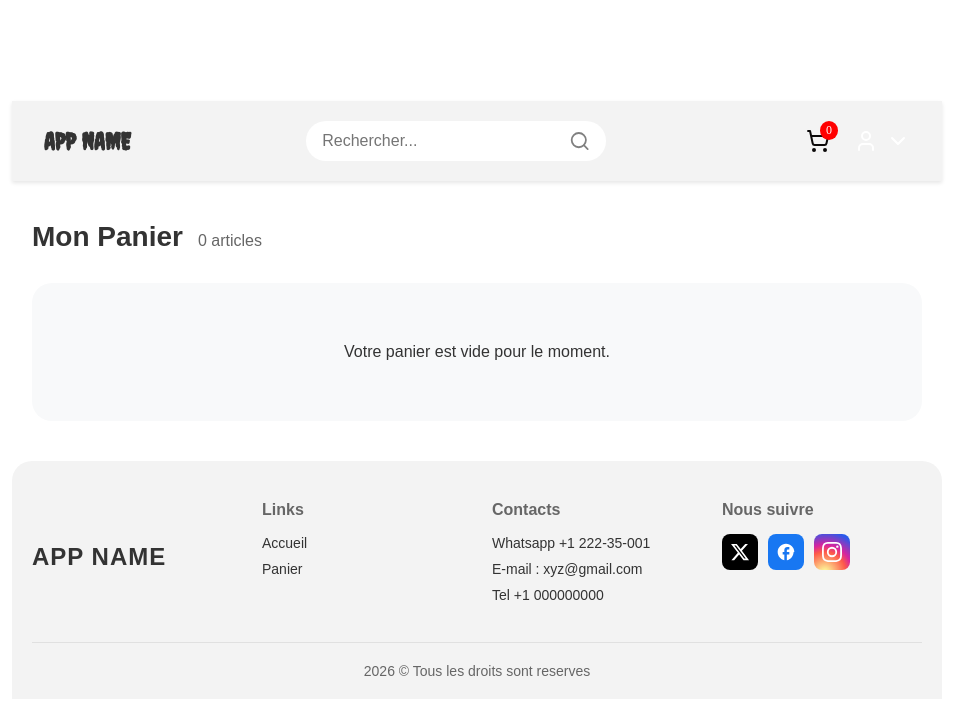
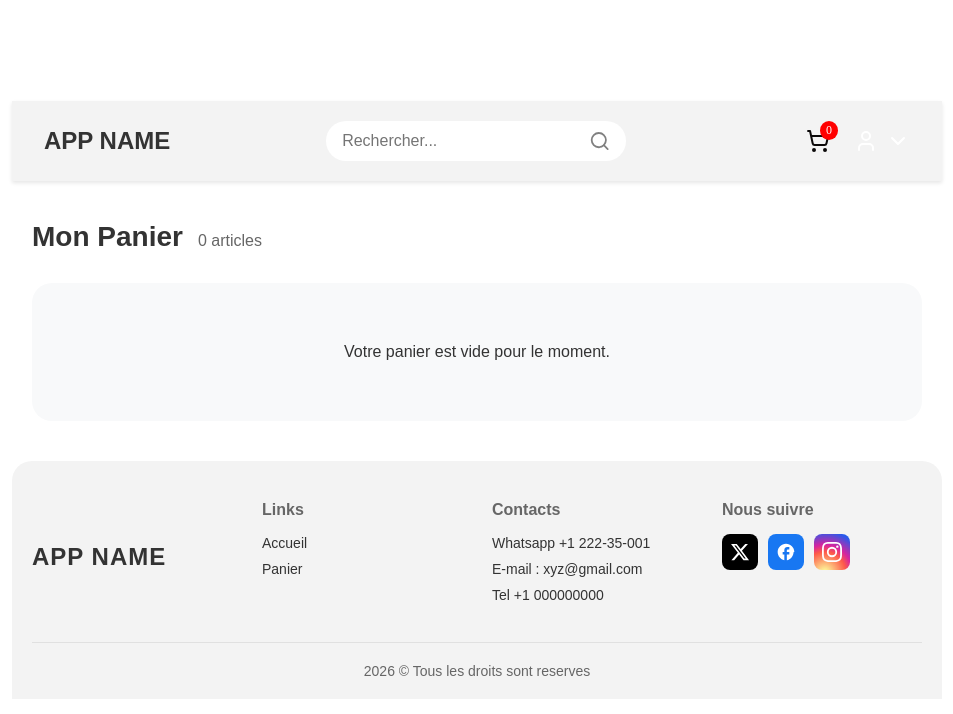
Before and after one commit to Niyomwungere-Richard/basic-vue-ecommerce, a Vue app: page /cart in a window 1280 px wide. Shown: the top 714 px of the page, without its empty margins (163-1116 px from the left). Built offline with nearby package versions, Linux system fonts and the light colour scheme.

Commit message:
fix: update Navbar styles for consistency and improve CartPage item quantity method

```diff
--- a/src/components/Navbar.vue
+++ b/src/components/Navbar.vue
@@ -135,9 +135,9 @@ export default {
 .nom {
     font-size: 1.5rem;
     font-weight: bold;
-     font-family: 'Creepster', cursive;
-     color: #333;
-     margin: 0;
+    font-family: 'Arial', sans-serif;
+    color: #333;
+    margin: 0;
 }
 .utilisateur {
     color: white;
--- a/src/router.js
+++ b/src/router.js
@@ -5,8 +5,10 @@ import ProductsPage from "./views/ProductsPage.vue";
 const routes = [
     // { path: '', component: ... },
 
-    { path: '/', name: 'homepage',  component: ProductsPage },
+    { path: '/', name: 'homepage', component: ProductsPage },
     { path: '/cart', name: 'CartPage', component: CartPage },
+    {
+        path: '/product/:id',name: 'product-detail',component: ProductsPage}
 
 ]
 
--- a/src/views/CartPage.vue
+++ b/src/views/CartPage.vue
@@ -70,8 +70,8 @@ export default {
     return { cartStore };
   },
   methods: {
-    augmenterQuantite(item) {
-      this.cartStore.addToCart(item);
+    augmenterQuantite(items) {
+      this.cartStore.addToCart(items);
     },
     diminuerQuantite(productId) {
       this.cartStore.removeFromCart(productId);
@@ -96,6 +96,7 @@ export default {
   padding: 0 20px;
   font-family: 'Arial', sans-serif;
   color: #333;
+  max-width: 100%;
 }
 
 .cart-header {
```
